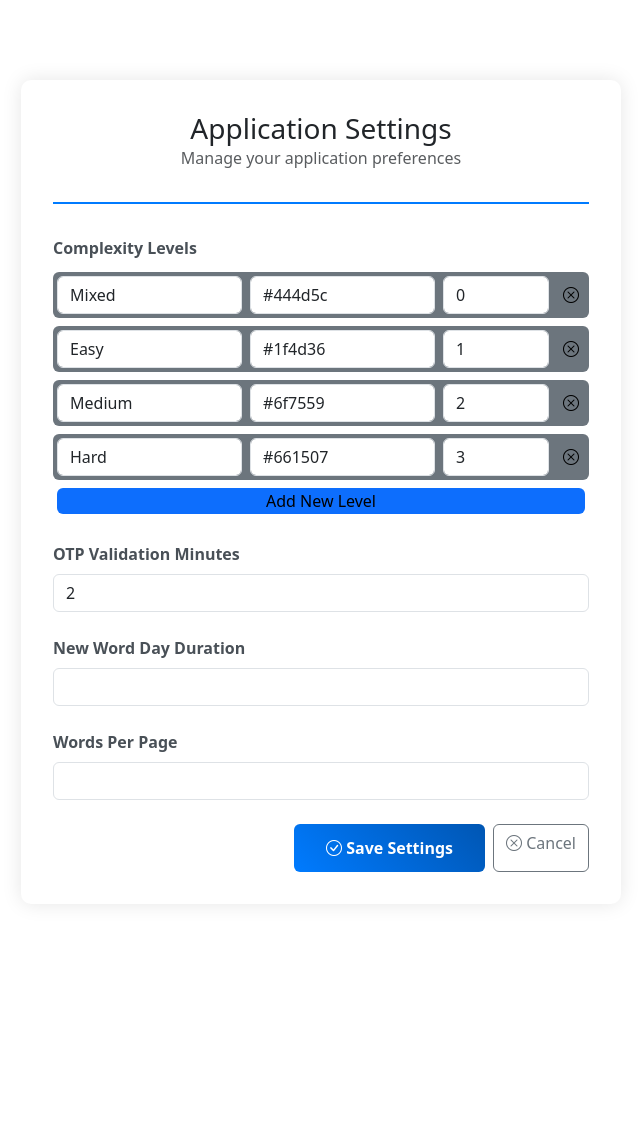
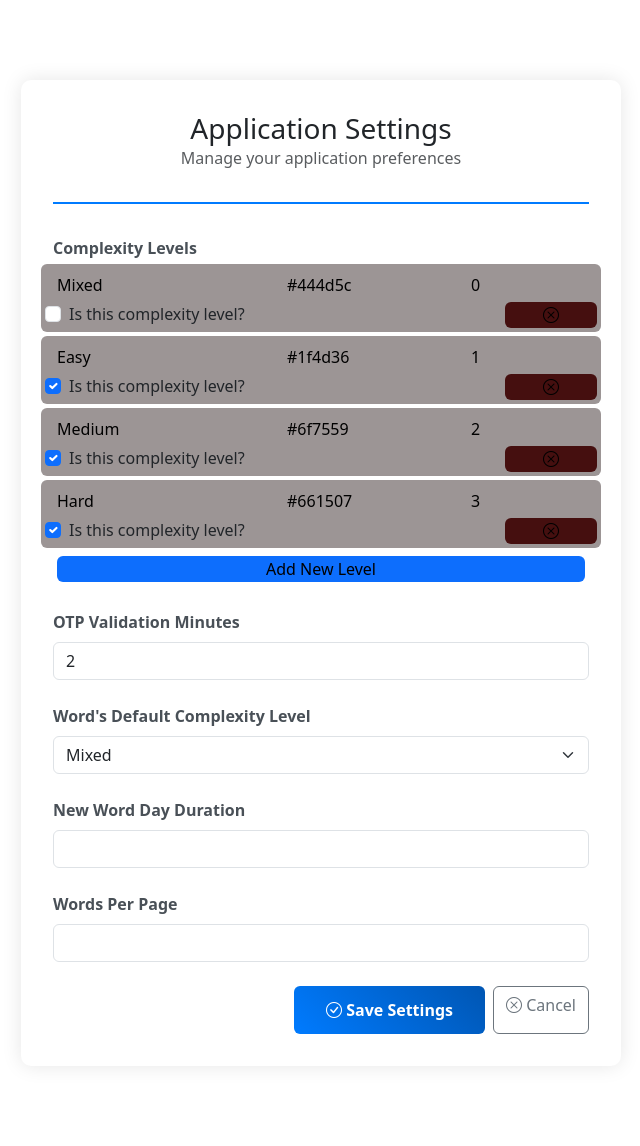
Before and after one commit to naym00/django_dictionary_ckeditor5, a Django app: page /settings/get-user-settings/ in a window 1280 px wide. Shown: the part 56-1202 px from the top of the page, without its empty margins (319-959 px from the left). Before the commit the page ends 928 px from the top, so only its background shows below. Run offline with Django 5.2, Linux system fonts and the light colour scheme; a user stored in the database is signed in; data comes from the database, SQL or seed files in the repository; both versions use the stored data as it was after the commit; some libraries are stand-ins or nearby versions.

Commit message:
setting work

```diff
--- a/help/common/j.py
+++ b/help/common/j.py
@@ -6,8 +6,8 @@
         if new:
             if new['value'] == 'new': self.update_new_word_filter_dict(new['attribute'], loggedin_user, filter_dict)
         if search:
-            if search['value']: filter_dict.update({search['attribute']: search['value']})
+            if search['value']: filter_dict.update({search['attribute']: search['value'].strip()})
         if meaning_search:
-            if meaning_search['value']: filter_dict.update({meaning_search['attribute']: meaning_search['value']})
+            if meaning_search['value']: filter_dict.update({meaning_search['attribute']: meaning_search['value'].strip()})
         filter_dict.update(extra)
         return filter_dict
--- a/passage/views.py
+++ b/passage/views.py
@@ -239,6 +239,7 @@
                 'register': ghelp.nav_links(key='register'),
             }
         },
+        'user_settings': ghelp.get_user_settings(request.user),
         'levels': SR_WORD.ComplexityLevelSerializer(MODELS_WORD.ComplexityLevel.objects.all().order_by('difficulty_level'), many=True).data,
         'passage': user_passage,
         'form': FORMS_PASS.CreatePassageNote(initial={
--- a/settings/models.py
+++ b/settings/models.py
@@ -2,6 +2,7 @@
 from help.abstract.singleton import SingletonModel
 from django.db.models.signals import pre_delete
 from user import models as MODELS_USER
+from word import models as MODELS_WORD
 from django.dispatch import receiver
 from django.db import models
 
@@ -19,5 +20,6 @@
     user = models.OneToOneField(MODELS_USER.User, on_delete=models.CASCADE, related_name='user_setting')
     new_word_day_duration = models.IntegerField(default=7)
     words_per_page = models.IntegerField(default=12)
+    words_default_complexity_level = models.ForeignKey(MODELS_WORD.ComplexityLevel, on_delete=models.SET_NULL, blank=True, null=True)
     def __str__(self):
         return f'{self.id} - {self.user.username}'
--- a/settings/views.py
+++ b/settings/views.py
@@ -52,41 +52,50 @@
         complexity_difficulty_levels = request.POST.getlist('complexity_difficulty_level')
         for index, id in enumerate(complexity_ids):
             if id:
-                complexity = MODELS_WORD.ComplexityLevel.objects.get(id=id)
-                if complexity_texts[index]:
-                    if complexity.text.lower() != complexity_texts[index].lower():
-                        is_exist = MODELS_WORD.ComplexityLevel.objects.filter(text__iexact=complexity_texts[index].lower()).exists()
-                        if not is_exist: complexity.text=complexity_texts[index].capitalize()
-                if complexity_colors[index]:
-                    if complexity.color.lower() != complexity_colors[index].lower(): complexity.color=complexity_colors[index].lower()
-                if complexity_difficulty_levels[index]:
-                    difficulty_level = int(complexity_difficulty_levels[index])
-                    if complexity.difficulty_level != difficulty_level:
+                complexity = MODELS_WORD.ComplexityLevel.objects.filter(id=id)
+                if complexity.exists():
+                    complexity = complexity.first()
+                    if complexity_texts[index]:
+                        if complexity.text.lower() != complexity_texts[index].lower():
+                            is_exist = MODELS_WORD.ComplexityLevel.objects.filter(text__iexact=complexity_texts[index].lower()).exists()
+                            if not is_exist: complexity.text=complexity_texts[index].capitalize()
+                    if complexity_colors[index]:
+                        if complexity.color.lower() != complexity_colors[index].lower(): complexity.color=complexity_colors[index].lower()
+                    if complexity_difficulty_levels[index]:
+                        difficulty_level = int(complexity_difficulty_levels[index])
+                        if complexity.difficulty_level != difficulty_level:
+                            is_exist = MODELS_WORD.ComplexityLevel.objects.filter(difficulty_level=difficulty_level).exists()
+                            if not is_exist: complexity.difficulty_level=difficulty_level
+                    if f'is_complexity_level{id}' in request.POST:
+                        if complexity.is_complexity_level != True: complexity.is_complexity_level=True
+                    else:
+                        if complexity.is_complexity_level != False: complexity.is_complexity_level=False
+                    complexity.save()
+                else:
+                    is_exist = MODELS_WORD.ComplexityLevel.objects.filter(text__iexact=complexity_texts[index].lower()).exists()
+                    if not is_exist:
+                        difficulty_level = int(complexity_difficulty_levels[index])
                         is_exist = MODELS_WORD.ComplexityLevel.objects.filter(difficulty_level=difficulty_level).exists()
-                        if not is_exist: complexity.difficulty_level=difficulty_level
-                complexity.save()
-            else:
-                is_exist = MODELS_WORD.ComplexityLevel.objects.filter(text__iexact=complexity_texts[index].lower()).exists()
-                if not is_exist:
-                    difficulty_level = int(complexity_difficulty_levels[index])
-                    is_exist = MODELS_WORD.ComplexityLevel.objects.filter(difficulty_level=difficulty_level).exists()
-                    if not is_exist:
-                        if complexity_colors[index]:
-                            MODELS_WORD.ComplexityLevel.objects.create(
-                                text=complexity_texts[index].capitalize(),
-                                color=complexity_colors[index].lower(),
-                                difficulty_level=difficulty_level
-                            )
+                        if not is_exist:
+                            if complexity_colors[index]:
+                                MODELS_WORD.ComplexityLevel.objects.create(
+                                    text=complexity_texts[index].capitalize(),
+                                    color=complexity_colors[index].lower(),
+                                    difficulty_level=difficulty_level,
+                                    is_complexity_level=True if f'is_complexity_level{id}' in request.POST else False
+                                )
 
         otp_validation_minutes = request.POST.get('otp_validation_minutes')
         new_word_day_duration = request.POST.get('new_word_day_duration')
         words_per_page = request.POST.get('words_per_page')
+        words_default_complexity_level = request.POST.get('words_default_complexity_level')
 
         if otp_validation_minutes: general_Settings.otp_validation_minutes = otp_validation_minutes
         general_Settings.save()
 
         if new_word_day_duration: user_settings.new_word_day_duration = new_word_day_duration
         if words_per_page: user_settings.words_per_page = words_per_page
+        if words_default_complexity_level: user_settings.words_default_complexity_level = MODELS_WORD.ComplexityLevel.objects.get(id=words_default_complexity_level)
         user_settings.save()
         return redirect('get-user-settings')
     return render(request, html_path, context=context)
--- a/templates/base.html
+++ b/templates/base.html
@@ -94,34 +94,21 @@
         </div>
 
         <script>
-            function editField(buttonId, buttonSubmitId, spanId, inputId) {
-                const button = document.getElementById(buttonId);
-                button.className = 'd-none';
-                const buttonSubmit = document.getElementById(buttonSubmitId)
-                buttonSubmit.className = 'd-flex';
-                const span = document.getElementById(spanId);
-                span.className = 'd-none';
-                const input = document.getElementById(inputId);
-                input.className = 'd-flex';
-            }
-        </script>
-
-        <script>
-            const currentPath = document.body.dataset.currentPath;
-            // /passage/add-passage/
-            // /passage/edit-passage/4/
-            const audienceSelect = document.getElementById('audience');
-            const audienceUsers = document.getElementById('audience_users');
-            function toggleCustomUsers() {
-                if (audienceSelect.value === 'Custom') {
-                    audienceUsers.className = 'd-flex rounded';
-                }
-                else {
-                    audienceUsers.className = 'd-none';
-                }
-            }
-            audienceSelect.addEventListener('change', toggleCustomUsers);
-            document.addEventListener('DOMContentLoaded', toggleCustomUsers);
+            // const currentPath = document.body.dataset.currentPath;
+            // // /passage/add-passage/
+            // // /passage/edit-passage/4/
+            // const audienceSelect = document.getElementById('audience');
+            // const audienceUsers = document.getElementById('audience_users');
+            // function toggleCustomUsers() {
+            //     if (audienceSelect.value === 'Custom') {
+            //         audienceUsers.className = 'd-flex rounded';
+            //     }
+            //     else {
+            //         audienceUsers.className = 'd-none';
+            //     }
+            // }
+            // audienceSelect.addEventListener('change', toggleCustomUsers);
+            // document.addEventListener('DOMContentLoaded', toggleCustomUsers);
         </script>
 
     </body>
--- a/templates/dictionary/settings/get-user-settings.html
+++ b/templates/dictionary/settings/get-user-settings.html
@@ -53,31 +53,34 @@
                 <!-- Complexity Levels Field -->
                 <div class="d-flex flex-column mb-4">
                     <label class="form-label">Complexity Levels</label>
-                    <div id="complexity-containter" class="row">
+                    <div id="complexity-containter" class="row gy-1">
                         {% for complexity in data.complexitys %}
                         <div id="complexity-{{complexity.id}}" class="col-12 my-1 complexities">
-                            <div class="d-flex flex-row bg-secondary rounded">
+                            <div class="row p-1 gy-1 rounded" style="background-color: #9c9595;">
                                 <input type="text"
-                                    style="width: 35%;"
-                                    class="form-control m-1"
+                                    class="transparent-input col-4 col-md-5"
                                     value="{{complexity.text}}"
                                     name="complexity_text"
                                     required>
                                 <input type="text"
-                                    style="width: 35%;"
-                                    class="form-control m-1"
+                                    class="transparent-input col-4 col-md-4"
                                     value="{{complexity.color}}"
                                     name="complexity_color"
                                     required>
                                 <input type="hidden" name="complexity_id" value="{{complexity.id}}">
                                 <input type="number"
-                                    style="width: 20%;"
-                                    class="form-control m-1"
+                                    class="transparent-input col-4 col-md-3"
                                     value="{{complexity.difficulty_level}}"
                                     name="complexity_difficulty_level"
                                     min="1"
                                     required>
-                                <button class="m-1" type="button" style="border: none; background-color: transparent;" onclick="removeComplexity('complexity-{{complexity.id}}')"><i class="bi bi-x-circle"></i></button>
+
+                                <div class="form-check col-4 col-md-10">
+                                    <input class="form-check-input" type="checkbox" {% if complexity.is_complexity_level %}checked{% endif %} name="is_complexity_level{{complexity.id}}" id="isComplexityLevel{{complexity.id}}">
+                                    <label class="form-check-label" for="isComplexityLevel{{complexity.id}}">Is this complexity level?</label>
+                                </div>
+
+                                <button class="col-6 col-md-2 rounded" type="button" style="border: none; background-color: #450f0f;" onclick="removeComplexity('complexity-{{complexity.id}}')"><i class="bi bi-x-circle"></i></button>
                             </div>
                         </div>
                         {% endfor %}
@@ -98,6 +101,17 @@
                            required>
                 </div>
                 {% endif %}
+
+                <!-- Words Default Complexity Level Field -->
+                <div class="mb-4">
+                    <label for="wordsDefaultComplexityLevel" class="form-label">Word's Default Complexity Level</label>
+                    <select id="wordsDefaultComplexityLevel" name="words_default_complexity_level" class="form-select">
+                        {% for complexity in data.complexitys %}
+                            <option value="{{ complexity.id }}" {% if data.user_settings.words_default_complexity_level.id == complexity.id %}selected{% endif %}>{{ complexity.text }}</option>
+                        {% endfor %}
+                    </select>
+                </div>
+
 
                 <!-- New Word Day Duration Field -->
                 <div class="mb-4">
@@ -153,26 +167,30 @@
             child.className = "col-12 my-1 complexities";
             child.id = `complexity-${complexityNewId}`;
             child.innerHTML = `
-                <div class="d-flex flex-row bg-secondary rounded">
+
+                <div class="row p-1 gy-1 rounded" style="background-color: #9c9595;">
                     <input type="text"
-                        style="width: 35%;"
-                        class="form-control m-1"
+                        class="transparent-input col-4 col-md-5"
                         name="complexity_text"
                         required>
                     <input type="text"
-                        style="width: 35%;"
-                        class="form-control m-1"
+                        class="transparent-input col-4 col-md-4"
                         name="complexity_color"
                         required>
-                    <input type="hidden" name="complexity_id" value="{{complexity.id}}">
+                    <input type="hidden" name="complexity_id" value=${complexityNewId}>
                     <input type="number"
-                        style="width: 20%;"
-                        class="form-control m-1"
+                        class="transparent-input col-4 col-md-3"
                         value=${complexityNewId}
                         name="complexity_difficulty_level"
-                        min=${complexityNewId}
+                        min="0"
                         required>
-                    <button class="m-1" type="button" style="border: none; background-color: transparent;" onclick="removeComplexity('complexity-{{complexity.id}}')"><i class="bi bi-x-circle"></i></button>
+
+                    <div class="form-check col-4 col-md-10">
+                        <input class="form-check-input" type="checkbox" name="is_complexity_level${complexityNewId}" id="isComplexityLevel${complexityNewId}">
+                        <label class="form-check-label" for="isComplexityLevel${complexityNewId}">Is this complexity level?</label>
+                    </div>
+
+                    <button class="col-6 col-md-2 rounded" type="button" style="border: none; background-color: #450f0f;" onclick="removeComplexity('complexity-${complexityNewId}')"><i class="bi bi-x-circle"></i></button>
                 </div>
             `
             document.getElementById('complexity-containter').appendChild(child)
--- a/word/models.py
+++ b/word/models.py
@@ -5,6 +5,7 @@
     text = models.CharField(max_length=50, unique=True)
     difficulty_level = models.IntegerField(default=1)
     color = models.CharField(max_length=50)
+    is_complexity_level = models.BooleanField(default=False)
     created_at = models.DateTimeField(auto_now_add=True)
     def __str__(self):
         return f'{self.id} - {self.difficulty_level} - {self.text}'
--- a/word/views.py
+++ b/word/views.py
@@ -16,7 +16,7 @@
 
     filter_dict = ghelp.prepare_word_filter_dict(
         request.user,
-        {'attribute': 'level', 'value': request.GET.get('complexity', '0')},
+        {'attribute': 'level__difficulty_level', 'value': request.GET.get('complexity', '0')},
         new={'attribute': 'created_at__gte', 'value': request.GET.get('keyword')},
         search={'attribute': 'word__text__icontains', 'value': request.GET.get('search')},
         meaning_search={'attribute': 'word__meanings__text__icontains', 'value': request.GET.get('meaning_search')}
@@ -40,6 +40,7 @@
                 'register': ghelp.nav_links(key='register'),
             }
         },
+        'user_settings': ghelp.get_user_settings(request.user),
         'levels': serialized_levels
     }
     if request.headers.get('X-Request-Type') == 'Words-Level':
```
Also changed, not shown: templates/dictionary/passage/passage_words.html (deleted, +0 -62 lines), templates/dictionary/passage/single_passage.html (+12 -11 lines), templates/dictionary/word/get-words.html (+18 -14 lines), db.sqlite3, settings/migrations/0003_usersettings_words_default_complexity_level.py (added), settings/migrations/0004_remove_usersettings_words_default_complexity_level.py (added), settings/migrations/0005_usersettings_words_default_complexity_level.py (added), word/migrations/0002_complexitylevel_is_complexity_level.py (added).
